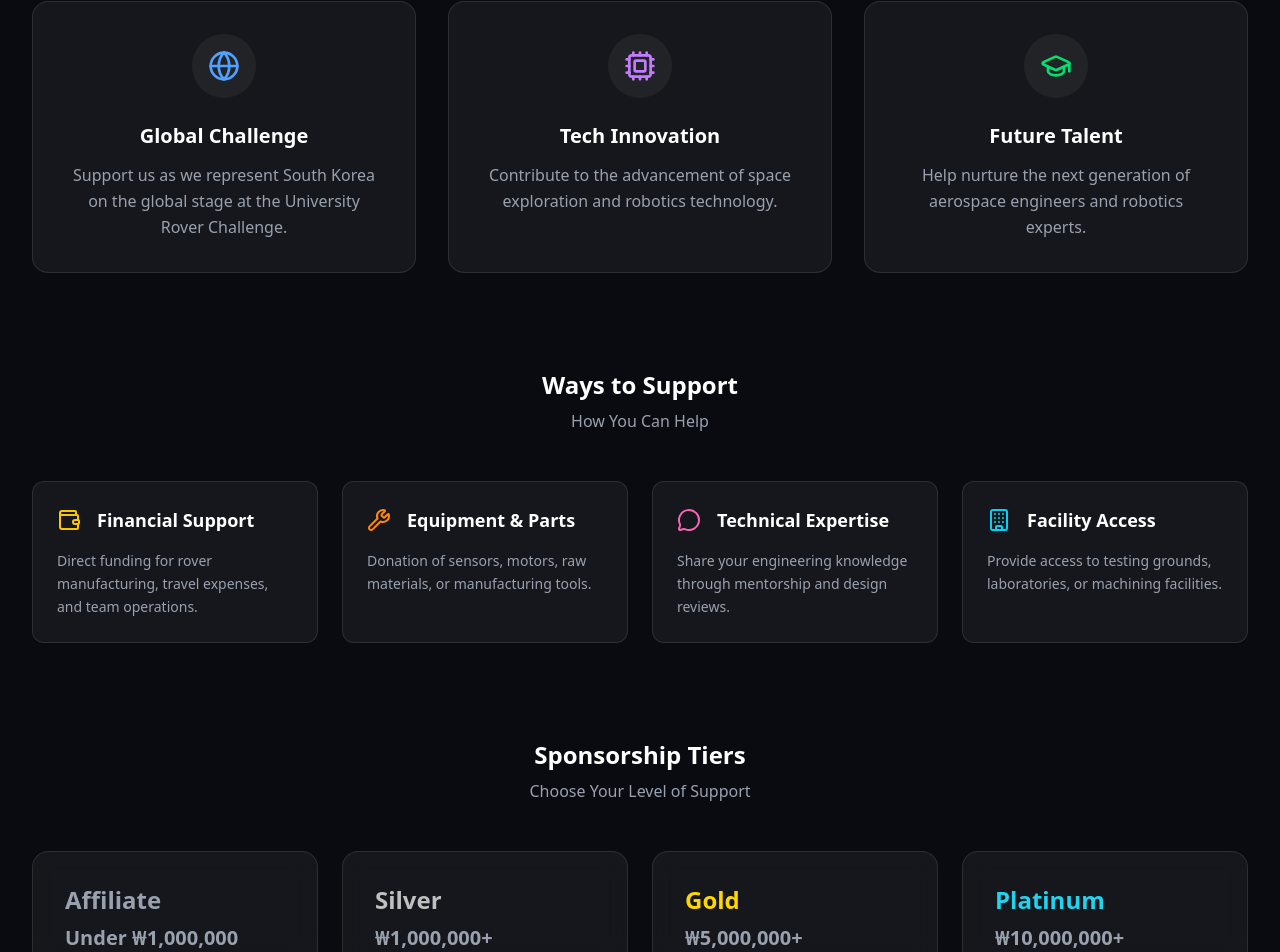
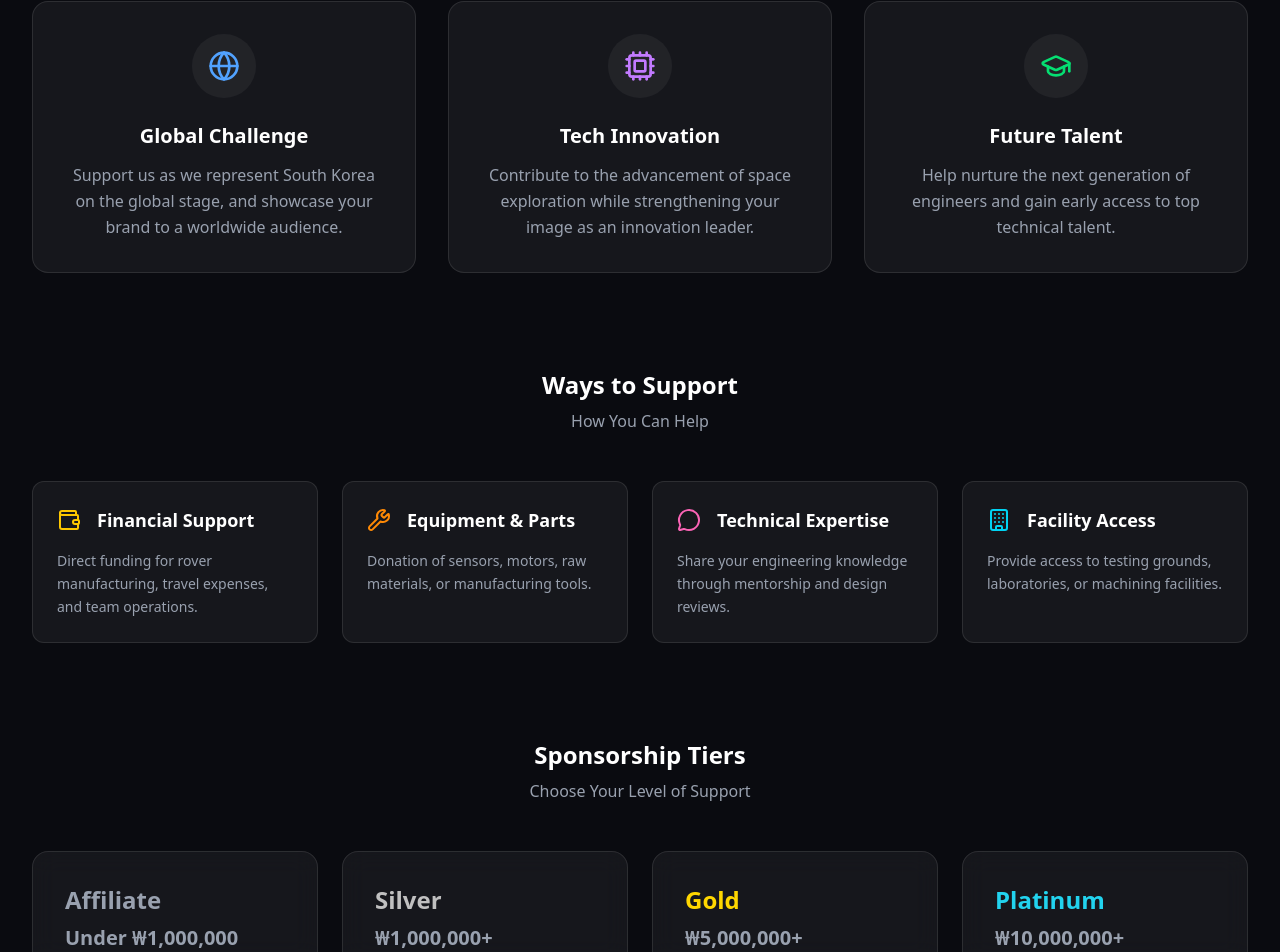
Before and after one commit to ZenithSpace/zenith.github.io, a React (Vite) app in the folder zenith-web/: page / in a window 1280 px wide. Shown: the part 6613-7565 px from the top of the page. Built offline with nearby package versions, Linux system fonts and the light colour scheme; a web font is replaced by a local one.

Commit message:
chore: update sponsorship impact descriptions with roi benefits

```diff
--- a/zenith-web/src/data/translations.ts
+++ b/zenith-web/src/data/translations.ts
@@ -148,15 +148,15 @@ export const translations = {
                 items: {
                     challenge: {
                         title: 'Global Challenge',
-                        desc: 'Support us as we represent South Korea on the global stage at the University Rover Challenge.'
+                        desc: 'Support us as we represent South Korea on the global stage, and showcase your brand to a worldwide audience.'
                     },
                     innovation: {
                         title: 'Tech Innovation',
-                        desc: 'Contribute to the advancement of space exploration and robotics technology.'
+                        desc: 'Contribute to the advancement of space exploration while strengthening your image as an innovation leader.'
                     },
                     talent: {
                         title: 'Future Talent',
-                        desc: 'Help nurture the next generation of aerospace engineers and robotics experts.'
+                        desc: 'Help nurture the next generation of engineers and gain early access to top technical talent.'
                     }
                 }
             },
@@ -361,15 +361,15 @@ export const translations = {
                 items: {
                     challenge: {
                         title: '글로벌 도전',
-                        desc: '대한민국을 대표하여 세계 무대인 URC에 도전하는 여정을 함께해주세요.'
+                        desc: '대한민국을 대표하여 세계 무대인 URC에 도전하는 여정을 후원하고, 글로벌 무대에서 귀사의 브랜드를 알리세요.'
                     },
                     innovation: {
                         title: '기술 혁신',
-                        desc: '우주 탐사 및 로봇 기술의 발전에 기여하고 혁신을 이끌어주세요.'
+                        desc: '우주 탐사 및 로봇 기술의 발전에 기여하며, 혁신을 선도하는 기업으로서의 이미지를 제고하세요.'
                     },
                     talent: {
                         title: '미래 인재 양성',
-                        desc: '차세대 항공우주 엔지니어와 로봇 전문가들이 성장할 수 있도록 도와주세요.'
+                        desc: '차세대 엔지니어의 성장을 돕고, 귀사의 미래를 이끌어갈 검증된 핵심 인재들과 먼저 연결되세요.'
                     }
                 }
             },
```
